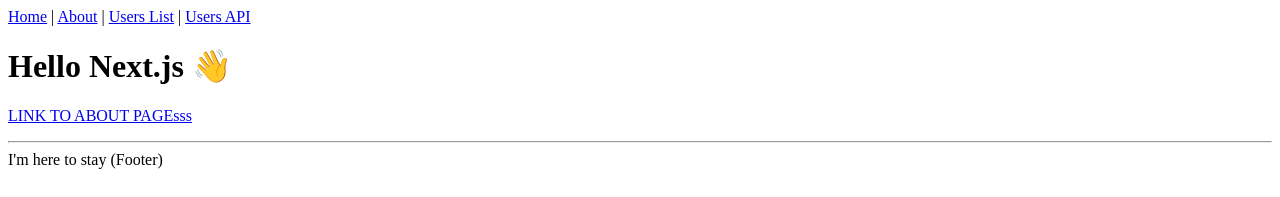
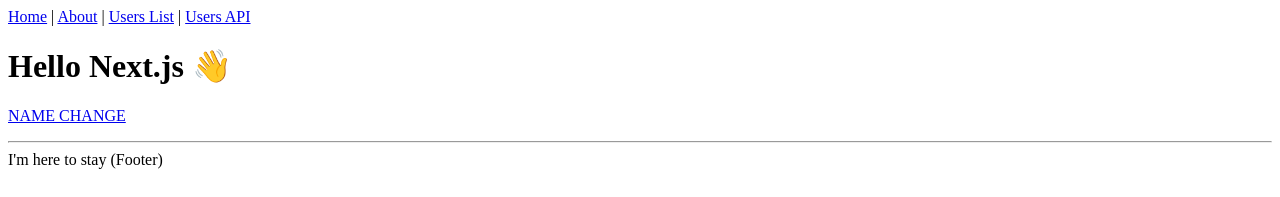
Before and after one commit to mamistry/nextjs_poc, a Next.js app: page / in a window 1280 px wide. Shown: the top 197 px of the page. Built offline with nearby package versions, Linux system fonts and the light colour scheme.

Commit message:
feat: changing link name for about page

```diff
--- a/pages/index.tsx
+++ b/pages/index.tsx
@@ -5,7 +5,7 @@
   <Layout title="Home | Next.js + TypeScript Example">
     <h1>Hello Next.js 👋</h1>
     <p>
-      <Link href="/about">LINK TO ABOUT PAGEsss</Link>
+      <Link href="/about">NAME CHANGE</Link>
     </p>
   </Layout>
 )
```
